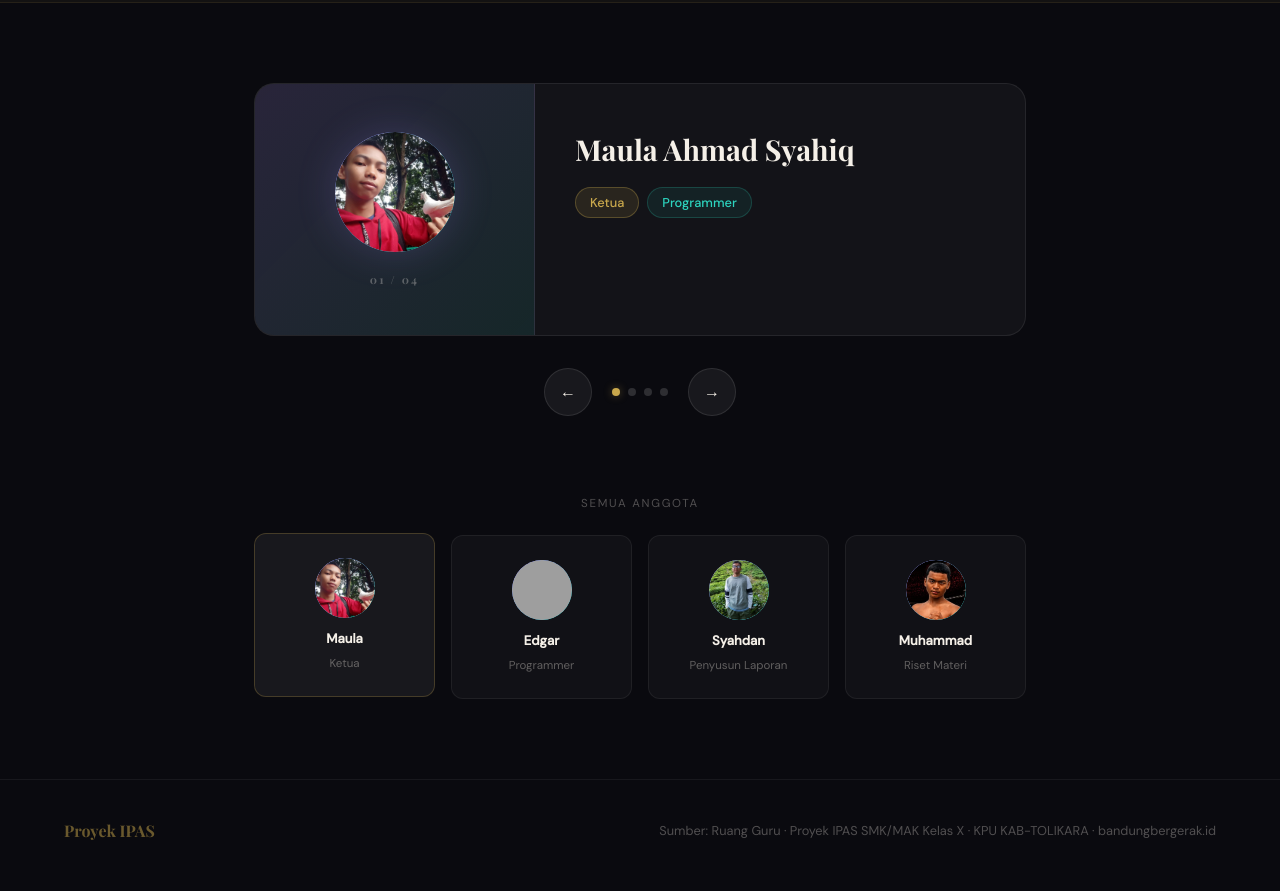
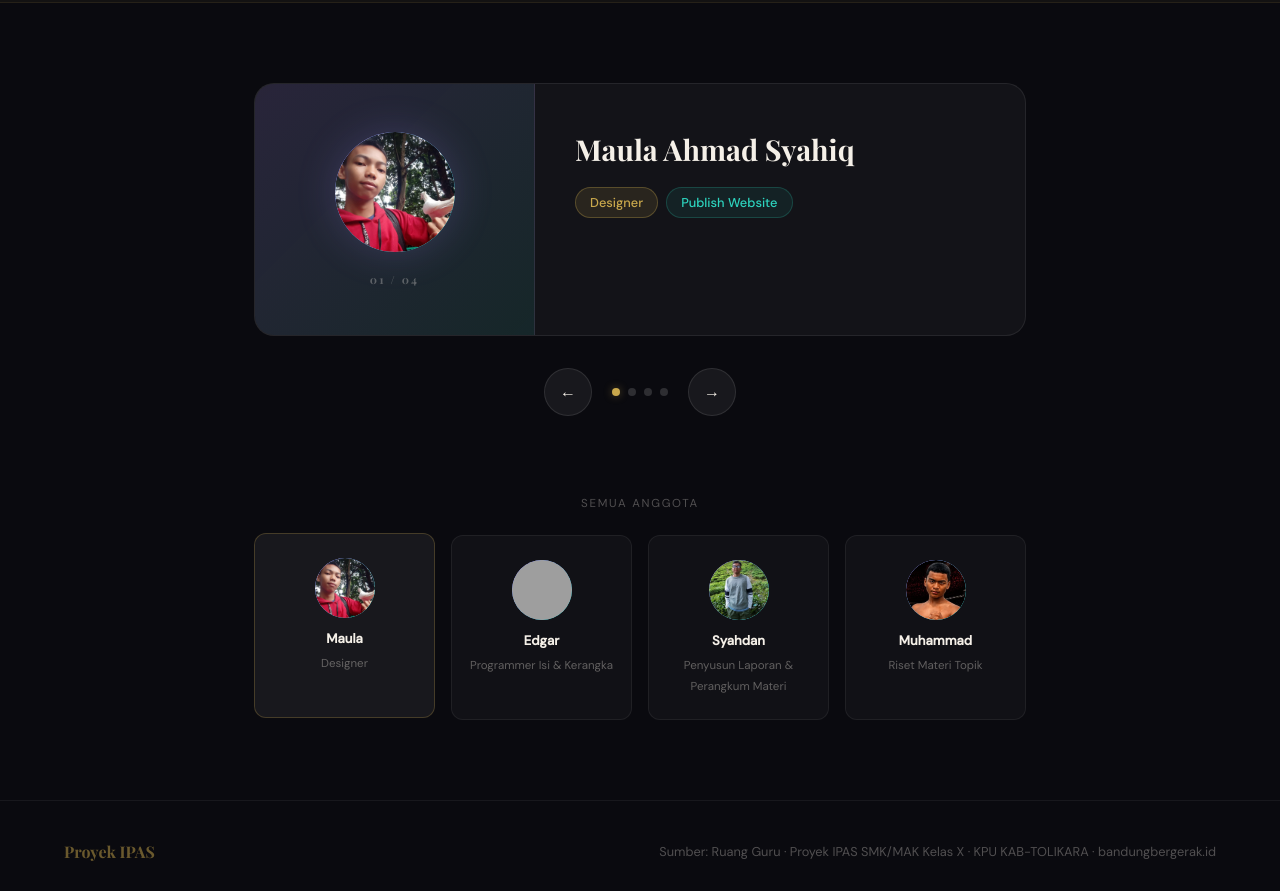
Before and after one commit to Laasaja/Pertumbuhan-Penduduk-Interaksi-Keruangan, a plain HTML site: page Profil.html in a window 1280 px wide. Shown: the part 455-1346 px from the top of the page. Drawn offline with nearby package versions, Linux system fonts and the light colour scheme; grey boxes are pictures that could not be loaded.

Commit message:
Update Profil.html

```diff
--- a/Profil.html
+++ b/Profil.html
@@ -391,25 +391,25 @@
     const members = [
       {
         nama: "Maula Ahmad Syahiq",
-        jabatan: ["Ketua", "Programmer"],
+        jabatan: ["Designer", "Publish Website"],
         emoji: "👨‍💼",
         foto: "pics/Maul.jpg"
       },
       {
         nama: "Edgar Dhamas Putra",
-        jabatan: ["Programmer"],
+        jabatan: ["Programmer Isi & Kerangka"],
         emoji: "💻",
         foto: "pics/Edgar.jpg"
       },
       {
         nama: "Syahdan Maulana Rafansyah",
-        jabatan: ["Penyusun Laporan"],
+        jabatan: ["Penyusun Laporan & Perangkum Materi"],
         emoji: "✍️",
         foto: "pics/Syahdan.jpg"
       },
       {
         nama: "Muhammad Rizki Akbar",
-        jabatan: ["Riset Materi"],
+        jabatan: ["Riset Materi Topik"],
         emoji: "🔍",
         foto: "pics/Alex.jpg"
       }
```
